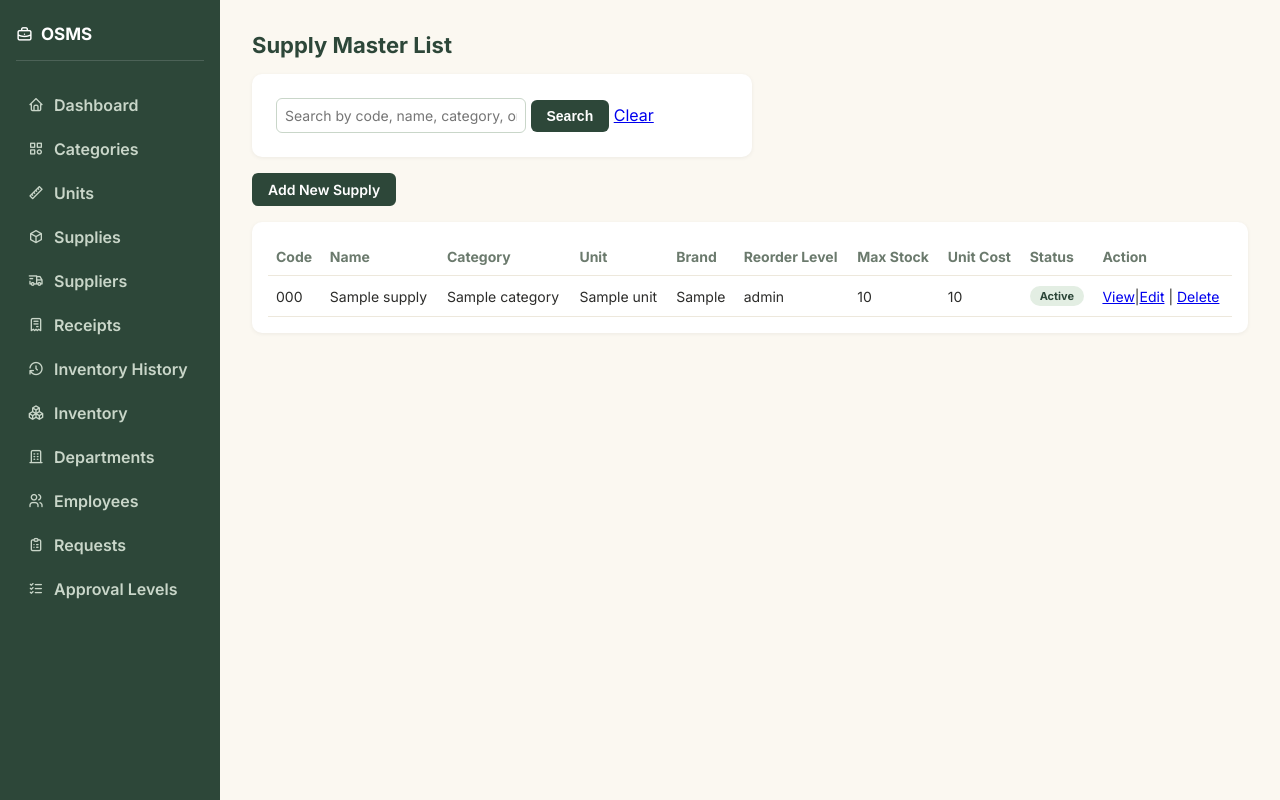
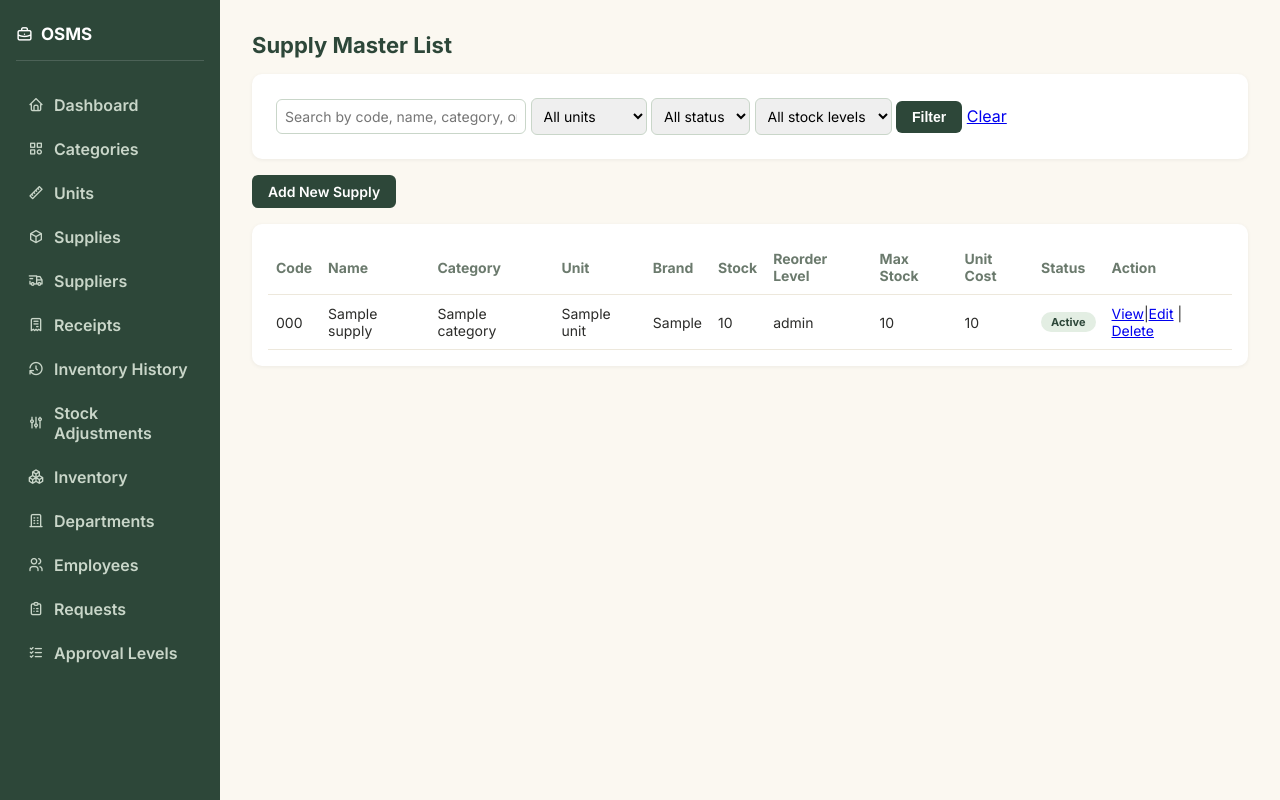
Before and after one commit to saoirse-sav/Office-Supply-Management-System, a Flask app: page /supplies in a window 1280 px wide. Run offline with Flask 3, Linux system fonts and the light colour scheme; tables that the repository leaves empty or names only in its code hold one stand-in row (values such as "Sample post").

Commit message:
revised lab 7 then completed lab 28

```diff
--- a/app.py
+++ b/app.py
@@ -134,17 +134,37 @@ def toggle_unit(unit_id):
 def supplies():
     conn = get_connection()
     cursor = conn.cursor(dictionary=True)
-    search = request.args.get('search','')
-    base_query = 'SELECT supplies.*, supply_categories.category_name, units.unit_name FROM supplies LEFT JOIN supply_categories ON supplies.category_id = supply_categories.category_id LEFT JOIN units ON supplies.unit_id = units.unit_id'
+    search = request.args.get('search', '')
+    unit_filter = request.args.get('unit_id', '')
+    status_filter = request.args.get('status', '')
+    stock_filter = request.args.get('stock_level', '')
+    query = 'SELECT supplies.*, supply_categories.category_name, units.unit_name, COALESCE(inventory.current_stock, 0) AS stock FROM supplies LEFT JOIN supply_categories ON supplies.category_id = supply_categories.category_id LEFT JOIN units ON supplies.unit_id = units.unit_id LEFT JOIN inventory ON supplies.supply_id = inventory.supply_id'
+    conditions = []
+    params = []
     if search:
-        base_query += ' WHERE supplies.supply_code LIKE %s OR supplies.supply_name LIKE %s OR supply_categories.category_name LIKE %s OR supplies.brand LIKE %s'
+        conditions.append('(supplies.supply_code LIKE %s OR supplies.supply_name LIKE %s OR supply_categories.category_name LIKE %s OR supplies.brand LIKE %s)')
         search_term = '%' + search + '%'
-        cursor.execute(base_query, (search_term, search_term, search_term, search_term))
-    else:
-        cursor.execute(base_query)
+        params.extend([search_term, search_term, search_term, search_term])
+    if unit_filter:
+        conditions.append('supplies.unit_id = %s')
+        params.append(unit_filter)
+    if status_filter:
+        conditions.append('supplies.status = %s')
+        params.append(status_filter)
+    if stock_filter == 'out':
+        conditions.append('COALESCE(inventory.current_stock, 0) = 0')
+    elif stock_filter == 'low':
+        conditions.append('(COALESCE(inventory.current_stock, 0) > 0 AND COALESCE(inventory.current_stock, 0) <= supplies.reorder_level)')
+    elif stock_filter == 'available':
+        conditions.append('(COALESCE(inventory.current_stock, 0) > 0 AND COALESCE(inventory.current_stock, 0) > supplies.reorder_level)')
+    if conditions:
+        query += ' WHERE ' + ' AND '.join(conditions)
+    cursor.execute(query, tuple(params))
     all_supplies = cursor.fetchall()
+    cursor.execute('SELECT * FROM units ORDER BY unit_name')
+    unit_list = cursor.fetchall()
     conn.close()
-    return render_template('supplies.html', supplies=all_supplies)
+    return render_template('supplies.html', supplies=all_supplies, units=unit_list, selected_unit=unit_filter, selected_status=status_filter, selected_stock=stock_filter)
 
 @app.route('/supplies/add', methods=['GET', 'POST'])
 def add_supply():
@@ -676,5 +696,46 @@ def inventory_list():
     conn.close()
     return render_template('inventory.html', rows=rows)
 
+@app.route('/inventory/adjustments', methods=['GET', 'POST'])
+def stock_adjustments():
+    conn = get_connection()
+    cursor = conn.cursor(dictionary=True)
+    error = None
+    if request.method == 'POST':
+        supply_id = request.form['supply_id']
+        direction = request.form['direction']
+        quantity = int(request.form['quantity'])
+        reason = request.form['reason']
+        adjusted_by = request.form['adjusted_by']
+        remarks = request.form['remarks'].strip()
+        cursor.execute('SELECT current_stock FROM inventory WHERE supply_id=%s', (supply_id,))
+        stock_row = cursor.fetchone()
+        current_stock = stock_row['current_stock'] if stock_row else 0
+        change = quantity if direction == 'Increase' else -quantity
+        new_stock = current_stock + change
+        if quantity < 1:
+            error = 'Quantity must be at least 1.'
+        elif remarks == '':
+            error = 'Remarks are required for every adjustment.'
+        elif new_stock < 0:
+            error = 'This adjustment would make stock negative. Current stock is ' + str(current_stock) + '.'
+        else:
+            if stock_row:
+                cursor.execute('UPDATE inventory SET current_stock=%s WHERE supply_id=%s', (new_stock, supply_id))
+            else:
+                cursor.execute('INSERT INTO inventory (supply_id, current_stock) VALUES (%s, %s)', (supply_id, new_stock))
+            cursor.execute('INSERT INTO stock_adjustments (supply_id, quantity, reason, adjusted_by, remarks) VALUES (%s, %s, %s, %s, %s)', (supply_id, change, reason, adjusted_by, remarks))
+            adjustment_id = cursor.lastrowid
+            cursor.execute('INSERT INTO inventory_transactions (supply_id, transaction_type, quantity, balance_after, reference_type, reference_id) VALUES (%s, %s, %s, %s, %s, %s)', (supply_id, 'Adjustment', change, new_stock, 'Adjustment', adjustment_id))
+            conn.commit()
+            conn.close()
+            return redirect('/inventory/adjustments')
+    cursor.execute('SELECT supplies.supply_id, supplies.supply_code, supplies.supply_name, COALESCE(inventory.current_stock, 0) AS stock FROM supplies LEFT JOIN inventory ON supplies.supply_id = inventory.supply_id WHERE supplies.status="Active" ORDER BY supplies.supply_name')
+    supply_list = cursor.fetchall()
+    cursor.execute('SELECT stock_adjustments.*, supplies.supply_name FROM stock_adjustments JOIN supplies ON stock_adjustments.supply_id = supplies.supply_id ORDER BY stock_adjustments.adjustment_id DESC')
+    adjustments = cursor.fetchall()
+    conn.close()
+    return render_template('stock_adjustments.html', supplies=supply_list, adjustments=adjustments, error=error)
+
 if __name__ == '__main__':
     app.run(host="0.0.0.0", port=5500)
--- a/templates/base.html
+++ b/templates/base.html
@@ -17,6 +17,7 @@
             <a href="/suppliers"><i class="ti ti-truck-delivery"></i>Suppliers</a>
             <a href="/receipts"><i class="ti ti-receipt"></i>Receipts</a>
             <a href="/inventory/transactions"><i class="ti ti-history"></i>Inventory History</a>
+            <a href="/inventory/adjustments"><i class="ti ti-adjustments"></i>Stock Adjustments</a>
             <a href="/inventory"><i class="ti ti-packages"></i>Inventory</a>
             <a href="/departments"><i class="ti ti-building"></i>Departments</a>
             <a href="/employees"><i class="ti ti-users"></i>Employees</a>
--- a/templates/supplies.html
+++ b/templates/supplies.html
@@ -3,10 +3,29 @@
 {% block content %}
 <h1>Supply Master List</h1>
 <div class="search-bar">
-    <form method="GET">
-        <input type="text" name="search" placeholder="Search by code, name, category, or brand" value="{{ request.args.get('search', '') }}">
-        <button type="submit" class="btn">Search</button>
-        <a href="/supplies">Clear</a> </form> </div>
+<form method="GET" style="max-width:none;">
+<input type="text" name="search" placeholder="Search by code, name, category, or brand" value="{{ request.args.get('search', '') }}">
+<select name="unit_id" style="width:auto;">
+<option value="">All units</option>
+{% for unit in units %}
+<option value="{{ unit.unit_id }}" {% if selected_unit == unit.unit_id|string %}selected{% endif %}>{{ unit.unit_name }}</option>
+{% endfor %}
+</select>
+<select name="status" style="width:auto;">
+<option value="">All status</option>
+<option value="Active" {% if selected_status == 'Active' %}selected{% endif %}>Active</option>
+<option value="Inactive" {% if selected_status == 'Inactive' %}selected{% endif %}>Inactive</option>
+</select>
+<select name="stock_level" style="width:auto;">
+<option value="">All stock levels</option>
+<option value="available" {% if selected_stock == 'available' %}selected{% endif %}>Available</option>
+<option value="low" {% if selected_stock == 'low' %}selected{% endif %}>Low stock</option>
+<option value="out" {% if selected_stock == 'out' %}selected{% endif %}>Out of stock</option>
+</select>
+<button type="submit" class="btn">Filter</button>
+<a href="/supplies">Clear</a>
+</form>
+</div>
         <a href="/supplies/add" class="btn">Add New Supply</a>
         <div class="card">
             <table>
@@ -16,6 +35,7 @@
                     <th>Category</th>
                     <th>Unit</th>
                     <th>Brand</th>
+                    <th>Stock</th>
                     <th>Reorder Level</th>
                     <th>Max Stock</th>
                     <th>Unit Cost</th>
@@ -29,6 +49,7 @@
                     <td>{{ supply.category_name }}</td>
                     <td>{{ supply.unit_name }}</td>
                     <td>{{ supply.brand }}</td>
+                    <td>{{ supply.stock }}</td>
                     <td>{{ supply.reorder_level }}</td>
                     <td>{{ supply.maximum_stock }}</td>
                     <td>{{ supply.unit_cost }}</td>
```
Also changed, not shown: templates/stock_adjustments.html (added, +61 -0 lines).
